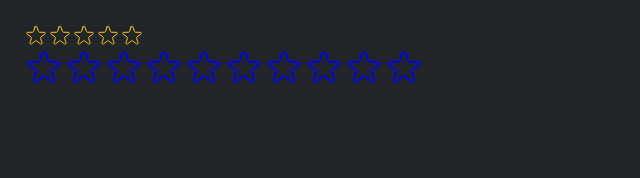
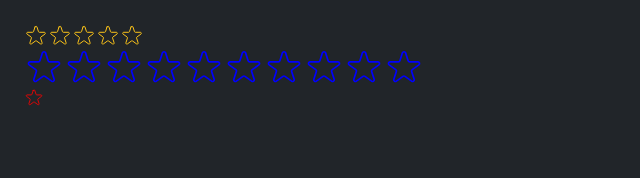
Before and after one commit to SanjayaPutra23/Reactjs_Part5-PopMovie, a React (Create React App) app: page / in a window 1280 px wide. Shown: the top 178 px of the page, without its empty margins (0-640 px from the left). Built offline with nearby package versions, Linux system fonts and the light colour scheme.

Commit message:
mengenal proptype di react

```diff
--- a/src/index.js
+++ b/src/index.js
@@ -10,5 +10,6 @@ root.render(
     {/* <App /> */}
     <StarRating max={5} color="#fcc419" size={24} />
     <StarRating max={10} color="blue" size={40} />
+    <StarRating color={"red"} max={"1"} />
   </React.StrictMode>
 );
```
Also changed, not shown: src/StarRating.js (+7 -0 lines).
